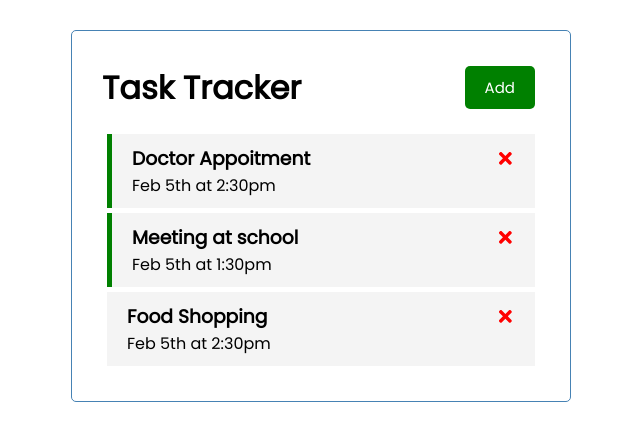
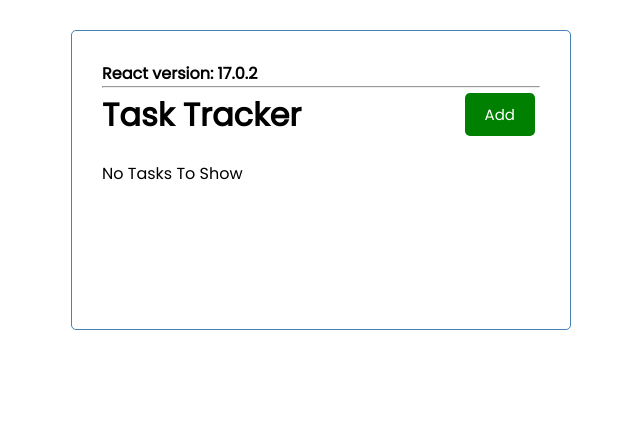
Before and after one commit to mikizdr/react-2021, a React (Create React App) app: page / in a window 1280 px wide. Shown: the top 440 px of the page, without its empty margins (319-959 px from the left). Built offline with nearby package versions, Linux system fonts and the light colour scheme.

Commit message:
React version

```diff
--- a/src/App.js
+++ b/src/App.js
@@ -1,3 +1,4 @@
+import React from "react";
 import { useState } from "react";
 
 import Header from "./components/tasks/Header";
@@ -6,26 +7,7 @@ import TaskCreate from "./components/tasks/TaskCreate";
 
 // Function component
 const App = () => {
-  const [tasks, setTasks] = useState([
-    {
-      id: 1,
-      name: "Doctor Appoitment",
-      day: "Feb 5th at 2:30pm",
-      remider: true,
-    },
-    {
-      id: 2,
-      name: "Meeting at school",
-      day: "Feb 5th at 1:30pm",
-      remider: true,
-    },
-    {
-      id: 3,
-      name: "Food Shopping",
-      day: "Feb 5th at 2:30pm",
-      remider: false,
-    },
-  ]);
+  const [tasks, setTasks] = useState([]);
 
   const [showForm, setShowForm] = useState(false);
 
@@ -57,12 +39,18 @@ const App = () => {
   };
 
   const onCreateTask = () => {
-    setShowForm(!showForm)
-  }
+    setShowForm(!showForm);
+  };
 
   return (
     <div className="container">
-      <Header title="Task Tracker" onCreateTask={onCreateTask} showForm={showForm} />
+      <h4>React version: {React.version}</h4>
+      <hr/>
+      <Header
+        title="Task Tracker"
+        onCreateTask={onCreateTask}
+        showForm={showForm}
+      />
       {showForm && <TaskCreate taskCreate={taskCreate} />}
       {tasks.length > 0 ? (
         <Tasks tasks={tasks} onDelete={deleteTask} onToggle={toggleReminder} />
```
